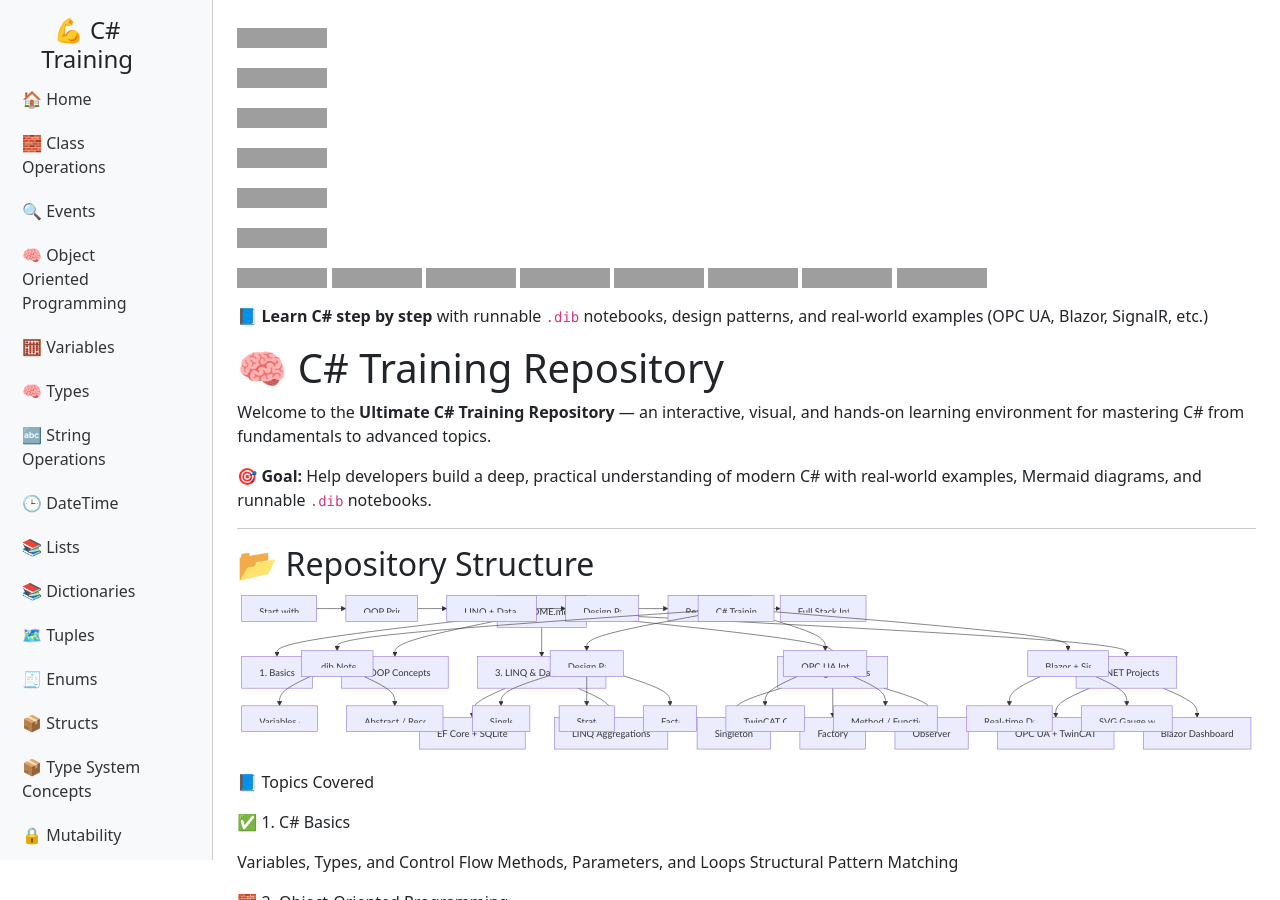
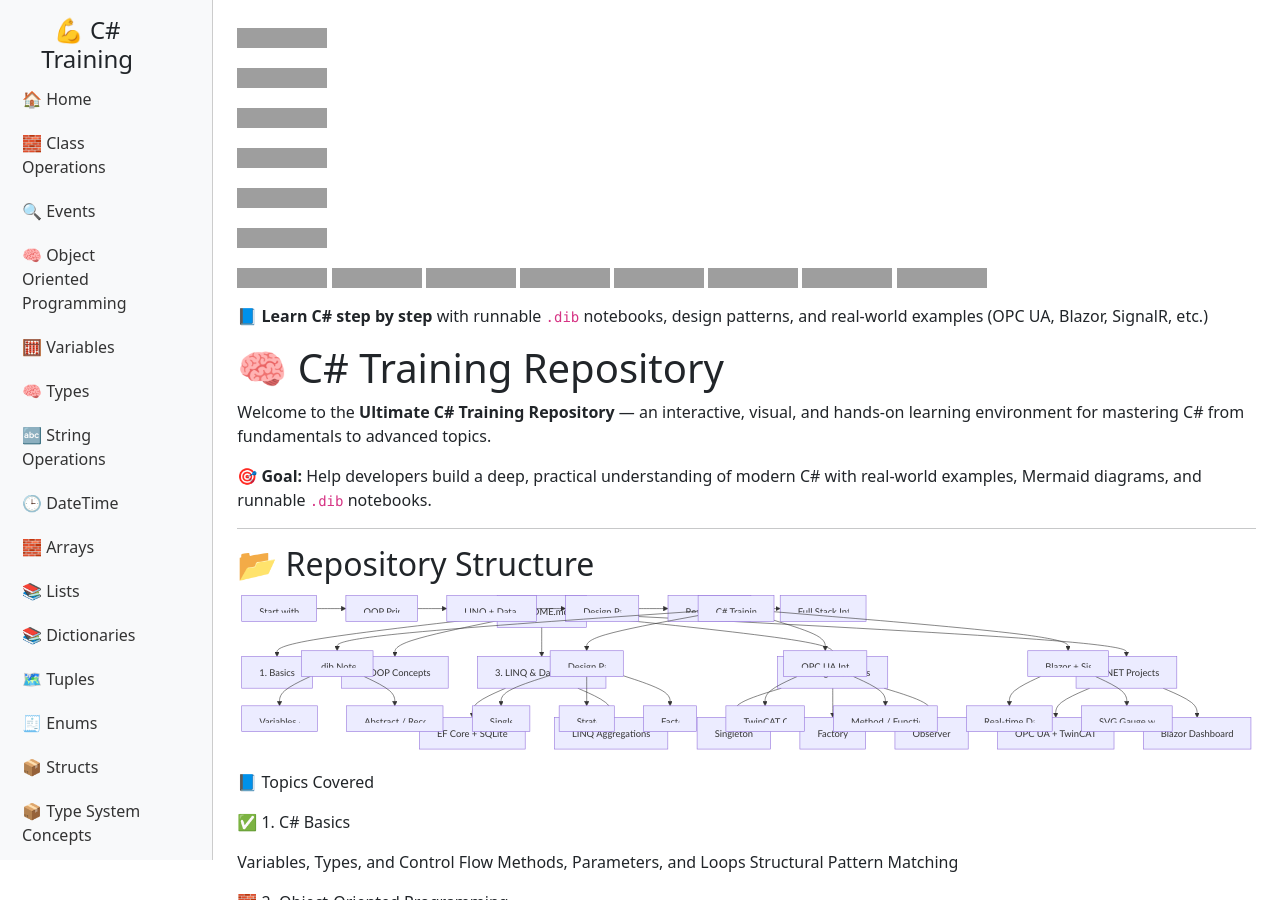
Before and after one commit to buribalkan/C-SHARP-Training, a Jekyll site: the page built from README.md, in a window 1280 px wide and 900 px high. Built offline with Jekyll 4.4.1, drawn with Linux system fonts in a browser that asks for light colours; nearby versions of some CDN libraries; our own code applies the rules of GitHub Pages for plain Markdown files; grey boxes are pictures that could not be loaded.

Commit message:
Update sidebar.html

```diff
--- a/_includes/sidebar.html
+++ b/_includes/sidebar.html
@@ -9,6 +9,7 @@
     <li class="nav-item"><a class="nav-link" href="{{ site.baseurl }}/Types">🧠 Types</a></li>
     <li class="nav-item"><a class="nav-link" href="{{ site.baseurl }}/Strings">🔤 String Operations</a></li>
     <li class="nav-item"><a class="nav-link" href="{{ site.baseurl }}/DateTime">🕒 DateTime</a></li>
+    <li class="nav-item"><a class="nav-link" href="{{ site.baseurl }}/Arrays">🧱 Arrays</a></li>
     <li class="nav-item"><a class="nav-link" href="{{ site.baseurl }}/Lists">📚 Lists</a></li>
     <li class="nav-item"><a class="nav-link" href="{{ site.baseurl }}/Dictionaries">📚 Dictionaries</a></li>
     <li class="nav-item"><a class="nav-link" href="{{ site.baseurl }}/Tuples">🗺️ Tuples</a></li>
```
